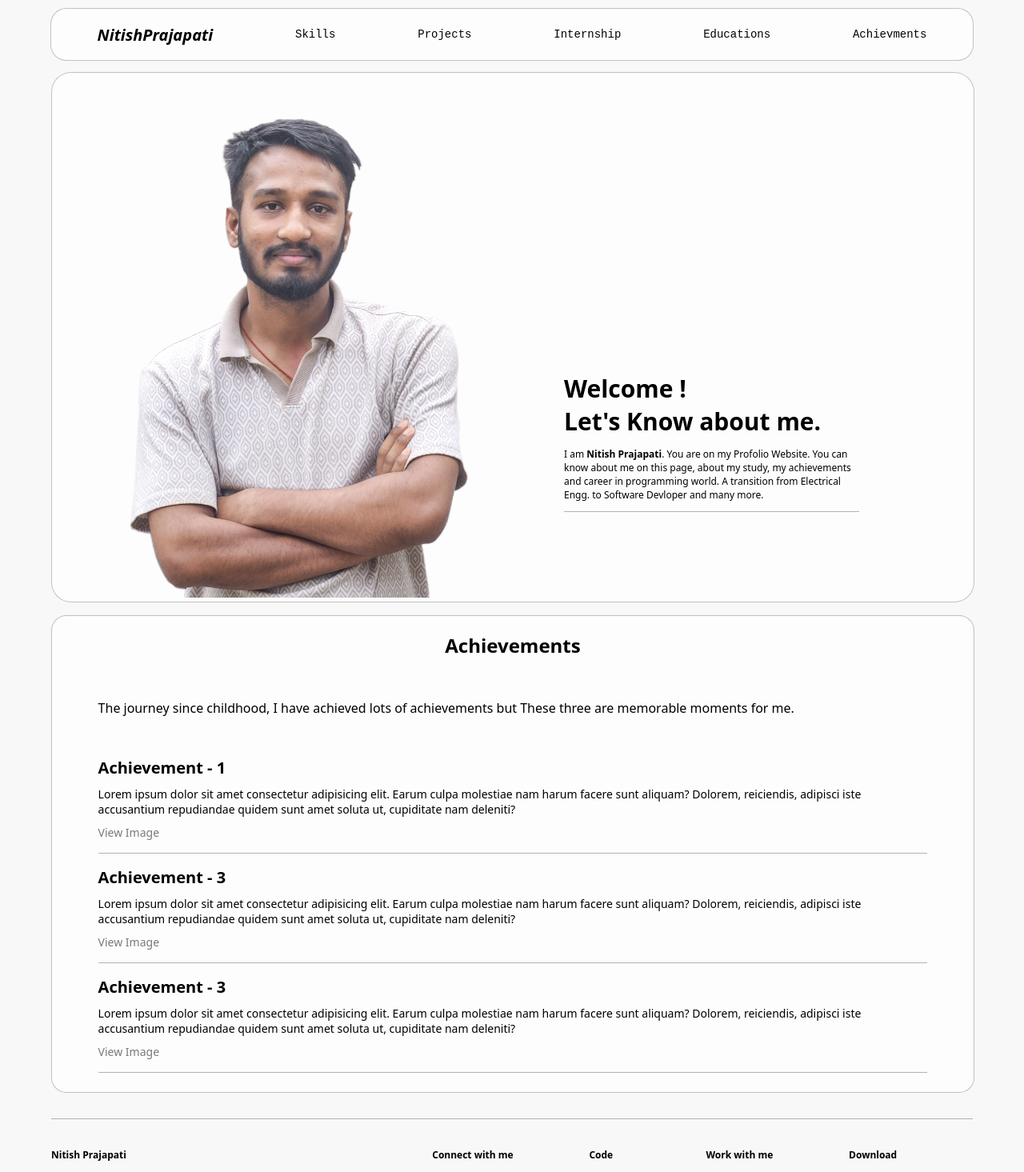
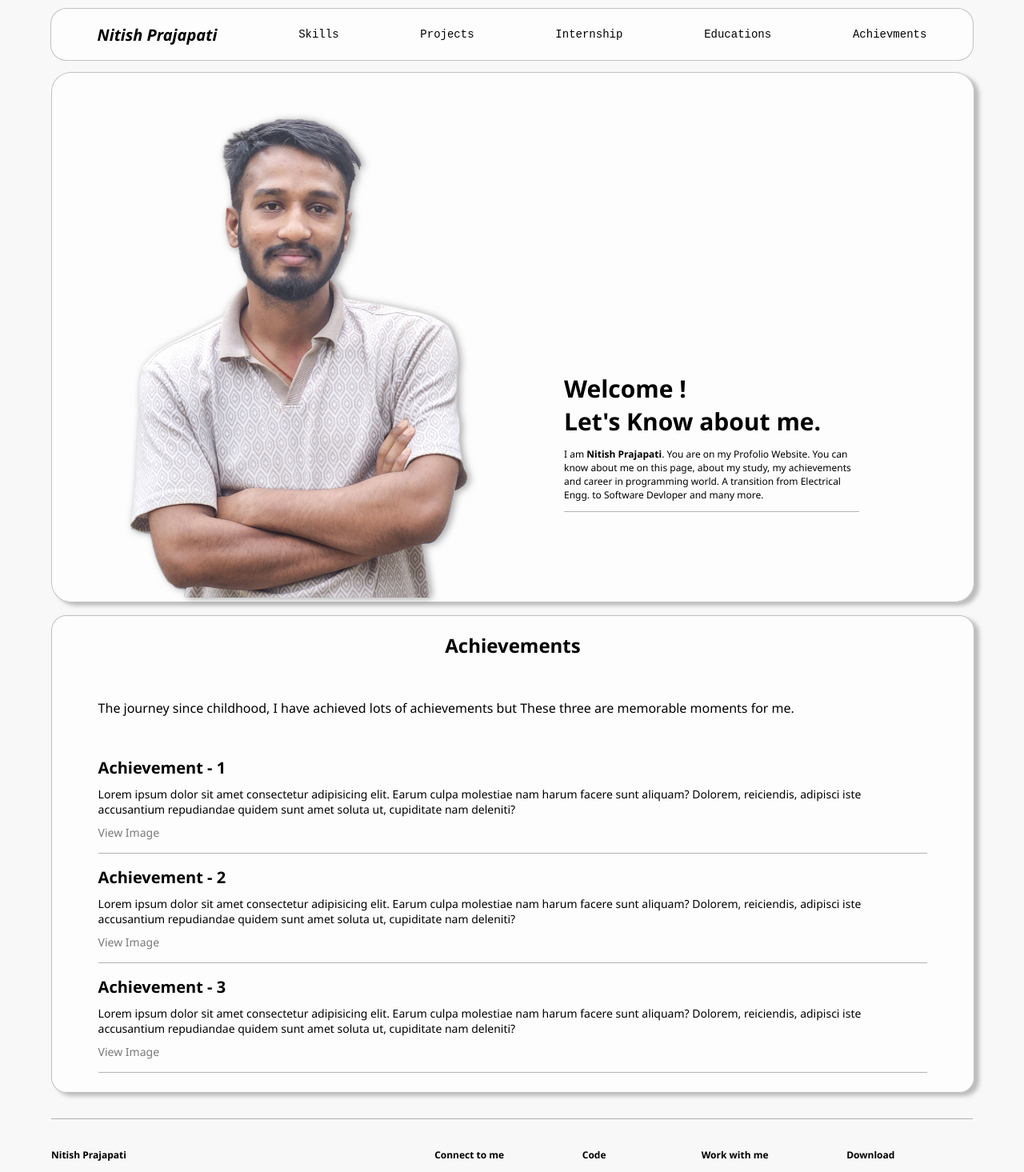
Before and after one commit to PrajapatiNitish/my_Portfolio, a React (Vite) app in the folder Client/: page / in a window 1280 px wide. Shown: the top 1465 px of the page at 80% size. Built offline with nearby package versions, Linux system fonts and the light colour scheme.

Commit message:
05S07A25T_09A48, fix small issue

```diff
--- a/Client/src/Component/Footer/Footer.jsx
+++ b/Client/src/Component/Footer/Footer.jsx
@@ -19,7 +19,7 @@ export default function Footer() {
                             <div className="connect-with-me view-footer-slide">
                                 <div className='connect-head'>
                                     <div>
-                                        <h3>Connect with me</h3>
+                                        <h3>Connect to me</h3>
                                     </div>
 
                                     <span className='footerIcon' onClick={changeIcon}>
@@ -127,7 +127,7 @@ export default function Footer() {
 
                         <div className="connect">
                             <div className="social-media">
-                                <h3>Connect with me</h3>
+                                <h3>Connect to me</h3>
                                 <MediaLink
                                     link={"https://www.instagram.com/prajapati.nitish8/"}
                                     linkName={"Instagram"}
--- a/Client/src/Component/Header/Header.css
+++ b/Client/src/Component/Header/Header.css
@@ -50,7 +50,7 @@ nav .navbar-sm {
 }
 
 .navbar-bg h1 {
-    font-family: system-ui, -apple-system, BlinkMacSystemFont, 'Segoe UI', Roboto, Oxygen, Ubuntu, Cantarell, 'Open Sans', 'Helvetica Neue', sans-serif;
+    font-family:'Segoe UI', Tahoma, Geneva, Verdana, sans-serif ;
     font-size: 20px;
     font-style: oblique;
 
--- a/Client/src/Component/Header/Header.jsx
+++ b/Client/src/Component/Header/Header.jsx
@@ -15,7 +15,7 @@ export default function Header() {
                     <nav>
                         <div className='navbar-bg'>
                             <span>
-                                <h1>NitishPrajapati</h1>
+                                <h1>Nitish Prajapati</h1>
                             </span>
                             <span>
                                 Skills
@@ -36,7 +36,7 @@ export default function Header() {
 
                         <div className='navbar-sm'>
                             <span>
-                                <h1>NitishPrajapati</h1>
+                                <h1>Nitish Prajapati</h1>
                             </span>
                             <span className='headerIcon' onClick={changeIcon} >
 
--- a/Client/src/Main/Main.css
+++ b/Client/src/Main/Main.css
@@ -35,6 +35,7 @@ main {
 
     align-items: end;
     justify-content: space-around;
+    box-shadow: 6px 4px 5px rgba(158, 158, 158, 0.668);
 }
 
 .intro-lg-screen .img-lg {
@@ -44,6 +45,8 @@ main {
 
 .intro-lg-screen .img-lg #lg-screen-img {
     height: 75vh;
+
+    filter: drop-shadow(3px 1px 5px rgba(134, 134, 134, 0.784));
 }
 
 .intro-lg-screen .intro-content-lg {
@@ -98,6 +101,8 @@ main {
     height: 50vh;
 
     padding-top: 2rem;
+
+    filter: drop-shadow(3px 1px 5px rgba(134, 134, 134, 0.784));
 }
 
 .intro-sm-screen .intro-content-sm {
@@ -144,6 +149,8 @@ main {
     border-radius: 19px;
 
     align-items: center;
+
+    box-shadow: 6px 4px 5px rgba(158, 158, 158, 0.668);
 }
 
 .about-achievement {
@@ -153,7 +160,7 @@ main {
     padding: 1rem 0.5rem 0.5rem 0.5rem;
 }
 
-.about-achievement p{
+.about-achievement p {
     margin: 0;
 }
 
--- a/Client/src/Main/Main.jsx
+++ b/Client/src/Main/Main.jsx
@@ -81,7 +81,7 @@ export default function Main() {
                             />
 
                             <Achievement
-                                head={"Achievement - 3"}
+                                head={"Achievement - 2"}
                                 content={"Lorem ipsum dolor sit amet consectetur adipisicing elit. Earum culpa molestiae nam harum facere sunt aliquam? Dolorem, reiciendis, adipisci iste accusantium repudiandae quidem sunt amet soluta ut, cupiditate nam deleniti?"}
                                 link={"none"}
                                 linkName={"View Image"}
--- a/Client/src/index.css
+++ b/Client/src/index.css
@@ -8,7 +8,7 @@ body {
 }
 
 :root {
-  font-family: system-ui, Avenir, Helvetica, Arial, sans-serif;
+  font-family: 'Segoe UI', Tahoma, Geneva, Verdana, sans-serif;
 
   display: flex;
   flex-direction: column;
```
